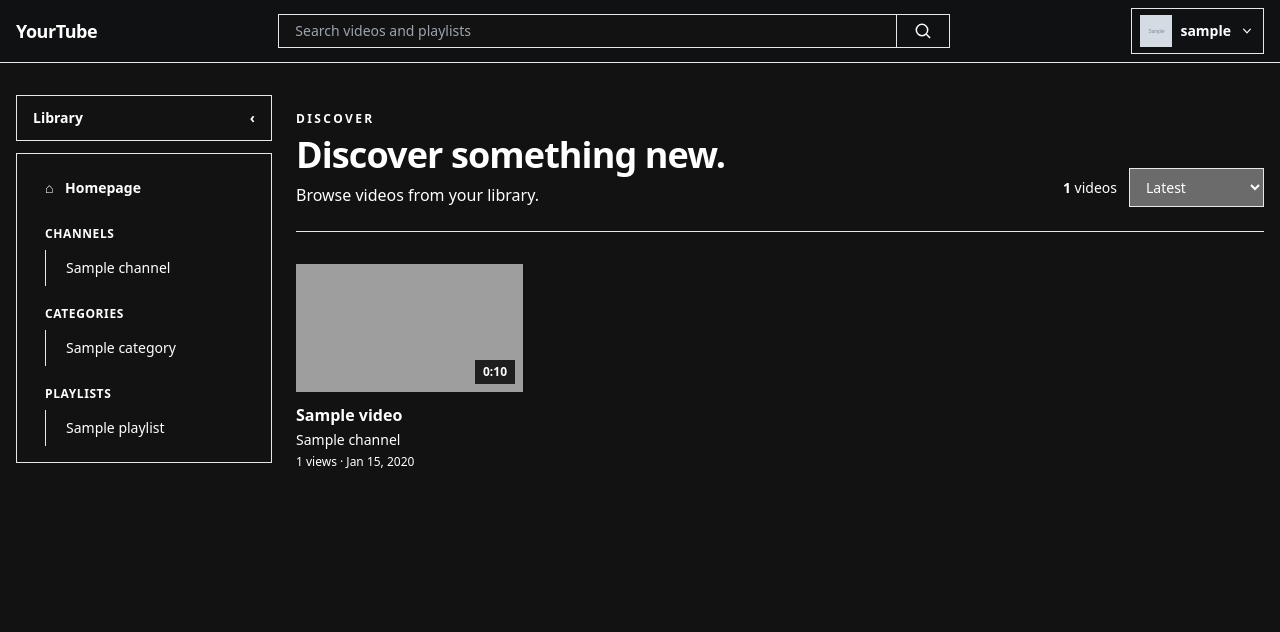
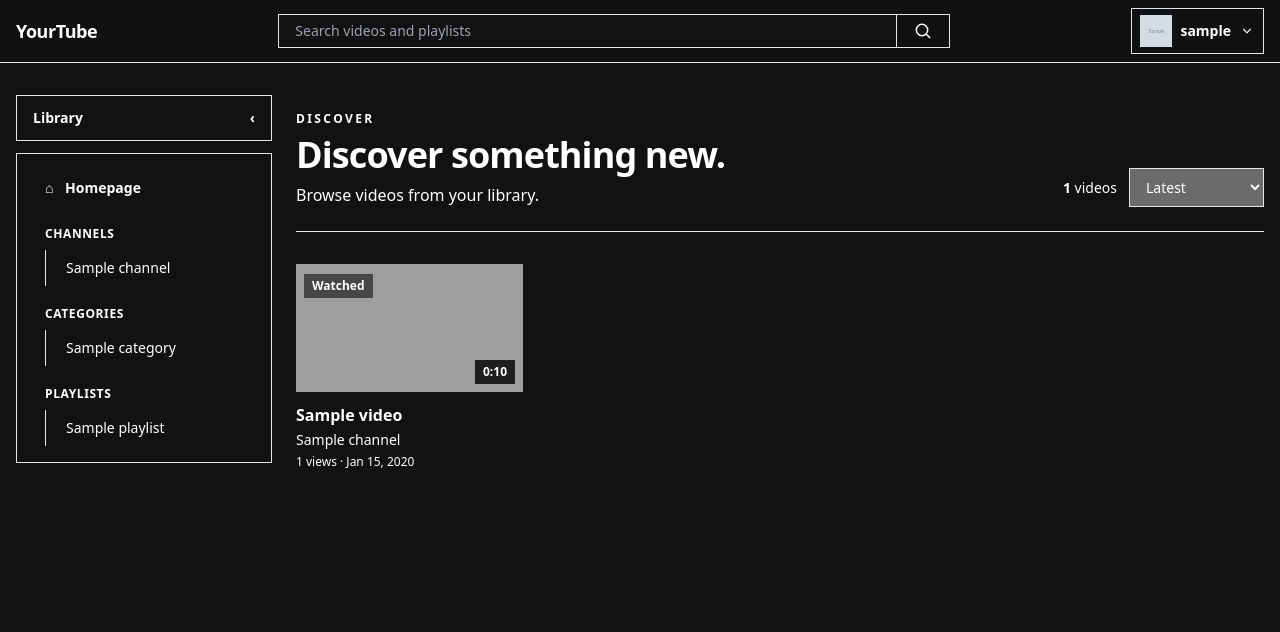
Before and after one commit to a-shygun/Yourtube, a Django app: page / in a window 1280 px wide. Shown: the top 632 px of the page. Run offline with Django 5.2, Linux system fonts and the light colour scheme; a user stored in the database is signed in; tables that the repository leaves empty hold one stand-in row (values such as "Sample post"); grey boxes marked "Sample" are stand-in pictures; some libraries are stand-ins or nearby versions; grey boxes are pictures that could not be loaded.

Commit message:
added buttons to thumbnails

```diff
--- a/videos/templates/videos/video_list.html
+++ b/videos/templates/videos/video_list.html
@@ -57,10 +57,22 @@
     <section class="grid grid-cols-1 gap-x-5 gap-y-9 sm:grid-cols-2 lg:grid-cols-3 xl:grid-cols-4">
       {% for item in object_list %}
         <article class="min-w-0">
-          <a class="group relative block aspect-video overflow-hidden bg-surface-alt" href="{% url 'video-detail' item.id %}">
-            <img class="h-full w-full object-cover transition duration-300 group-hover:scale-[1.03]" src="{% url 'library-media' item.thumbnail_loc %}" alt="{{ item.title }} thumbnail" loading="lazy" />
-            <span class="video-duration-badge absolute bottom-2 right-2 bg-black/80 px-2 py-1 text-xs font-semibold" data-video-duration="{{ item.duration }}">{{ item.duration }}</span>
-          </a>
+          <div class="group relative aspect-video overflow-hidden bg-surface-alt">
+            <a class="absolute inset-0 block overflow-hidden" href="{% url 'video-detail' item.id %}">
+              <img class="h-full w-full object-cover transition duration-300 group-hover:scale-[1.03]" src="{% url 'library-media' item.thumbnail_loc %}" alt="{{ item.title }} thumbnail" loading="lazy" />
+              <span class="video-duration-badge absolute bottom-2 right-2 bg-black/80 px-2 py-1 text-xs font-semibold" data-video-duration="{{ item.duration }}">{{ item.duration }}</span>
+            </a>
+            {% if user.is_authenticated %}
+              <form class="absolute left-2 top-2 z-10 {% if item.user_status != 'watched' %}opacity-0 transition-opacity group-hover:opacity-100 group-focus-within:opacity-100{% endif %}" method="post" action="{% url 'video-status' item.id %}">
+                {% csrf_token %}{% if item.user_status != 'watched' %}<input type="hidden" name="status" value="watched" />{% endif %}<input type="hidden" name="next" value="{{ request.get_full_path }}" />
+                <button class="bg-black/55 px-2 py-1 text-xs font-bold text-white hover:bg-black/75" type="submit" aria-label="{% if item.user_status == 'watched' %}Remove watched status{% else %}Mark watched{% endif %}">{% if item.user_status == 'watched' %}Watched{% else %}Mark watched{% endif %}</button>
+              </form>
+              <form class="absolute right-2 top-2 z-10 {% if item.user_status != 'to-watch' %}opacity-0 transition-opacity group-hover:opacity-100 group-focus-within:opacity-100{% endif %}" method="post" action="{% url 'video-status' item.id %}">
+                {% csrf_token %}{% if item.user_status != 'to-watch' %}<input type="hidden" name="status" value="to-watch" />{% endif %}<input type="hidden" name="next" value="{{ request.get_full_path }}" />
+                <button class="bg-black/55 px-2 py-1 text-xs font-bold text-white hover:bg-black/75" type="submit" aria-label="{% if item.user_status == 'to-watch' %}Remove to-watch status{% else %}Mark to watch{% endif %}">To watch</button>
+              </form>
+            {% endif %}
+          </div>
           <div class="pt-3">
             <h2 class="line-clamp-2 text-base font-semibold leading-snug"><a class="hover:text-accent-light" href="{% url 'video-detail' item.id %}">{{ item.title }}</a></h2>
             <a class="mt-1 block text-sm text-muted hover:text-ink" href="{% url 'channel-videos' item.channel_id %}">{{ item.channel_name }}</a>
--- a/videos/views.py
+++ b/videos/views.py
@@ -6,7 +6,8 @@ from uuid import uuid4
 from django.contrib import messages
 from django.contrib.auth.decorators import login_required
 from django.core.management import CommandError
-from django.db.models import F, Prefetch
+from django.utils.http import url_has_allowed_host_and_scheme
+from django.db.models import CharField, F, OuterRef, Prefetch, Subquery, Value
 from django.http import FileResponse, HttpResponse
 from django.shortcuts import get_object_or_404, redirect, render
 from django.utils import timezone
@@ -70,6 +71,16 @@ class VideoListView(ListView):
             "oldest": ("upload_date", "pk"),
         }.get(self.sort_order, ("-upload_date", "-pk"))
 
+        if self.request.user.is_authenticated:
+            videos = videos.annotate(
+                user_status=Subquery(
+                    VideoStatus.objects.filter(video=OuterRef("pk"), user=self.request.user)
+                    .values("status")[:1]
+                )
+            )
+        else:
+            videos = videos.annotate(user_status=Value("", output_field=CharField()))
+
         return videos.order_by(*order_by).values(
             "id",
             "title",
@@ -77,6 +88,7 @@ class VideoListView(ListView):
             "view_count",
             "duration",
             "channel_id",
+            "user_status",
             date=F("upload_date"),
             channel_name=F("channel__name"),
         )
@@ -113,7 +125,15 @@ class PlaylistDetailView(DetailView):
 
     def get_context_data(self, **kwargs):
         context = super().get_context_data(**kwargs)
-        context["video_list"] = self.object.video_set.select_related("channel").order_by("position_in_playlist", "pk")
+        video_list = self.object.video_set.select_related("channel").order_by("position_in_playlist", "pk")
+        if self.request.user.is_authenticated:
+            video_list = video_list.annotate(
+                user_status=Subquery(
+                    VideoStatus.objects.filter(video=OuterRef("pk"), user=self.request.user)
+                    .values("status")[:1]
+                )
+            )
+        context["video_list"] = video_list
         return context
 
 
@@ -159,6 +179,9 @@ def set_video_status(request, pk):
         )
     else:
         VideoStatus.objects.filter(video=video, user=request.user).delete()
+    next_url = request.POST.get("next", "")
+    if next_url and url_has_allowed_host_and_scheme(next_url, allowed_hosts={request.get_host()}):
+        return redirect(next_url)
     return redirect("video-detail", pk=video.pk)
 
 
```
Also changed, not shown: videos/templates/videos/playlist_detail.html (+16 -4 lines).
